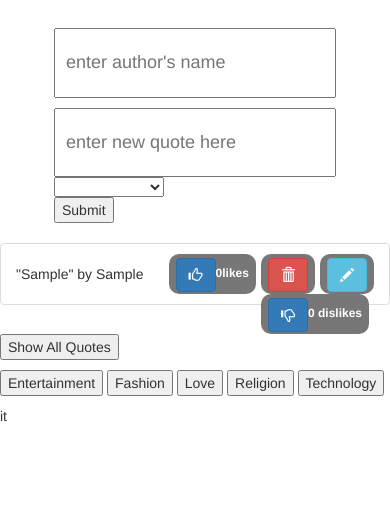
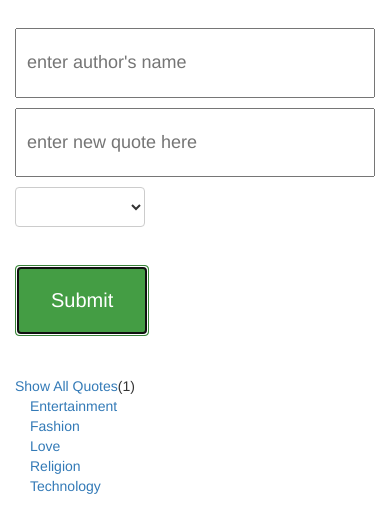
Before and after one commit to andela-otalabi/quotaculous, a website: page index.html in a window 390 px wide. Both pictures are taken after typing "Sample", "Sample" into the empty fields and a click on the button "Submit". Shown: the part 54-586 px from the top of the page. Drawn offline with Linux system fonts and the light colour scheme.

Commit message:
added links that show quotes in different categories

```diff
--- a/app.js
+++ b/app.js
@@ -13,10 +13,13 @@ app.controller('main', ['$scope', 'localStorageService', 'ModalService', functio
     $scope.quoteList = [];
   }
 
-  $scope.loveQs = false;
+  $scope.hideQs = false;
   $scope.showQs = false;
 
   $scope.submit = function() {
+    if ($scope.quoteName === '' || $scope.author === '' || $scope.category === '') {
+      alert('quote fields cannot be empty');
+    } else {
       var quote = {
         'name': $scope.quoteName,
         'author': $scope.author,
@@ -34,6 +37,7 @@ app.controller('main', ['$scope', 'localStorageService', 'ModalService', functio
       $scope.quoteName = '';
       $scope.author = '';
       $scope.category = '';
+    }
   };
 
   $scope.editQuote = function(quote, index) {
@@ -88,35 +92,29 @@ app.controller('main', ['$scope', 'localStorageService', 'ModalService', functio
     } else {
       $scope.quoteList[index].ratings.likes = 0;
     }
-
     localStorageService.set('quotes', $scope.quoteList);
   };
 
-  $scope.toggleLove = function() {
-    $scope.loveQuotes = [];
+  $scope.getQuotes = function(args) {
+    $scope.allQuotes = [];
     $scope.q = localStorageService.get('quotes');
-    for (var i = 0; i < $scope.q.length; i++) {
-      if ($scope.q[i].category === "love") {
-        $scope.loveQuotes.push($scope.q[i]);
+    for (i = 0; i < $scope.q.length; i++) {
+      if ($scope.q[i].category === args) {
+        $scope.allQuotes.push($scope.q[i]);
       }
     }
-    $scope.loveQs = !$scope.loveQs;
+    $scope.hideQs = !$scope.hideQs;
   };
 
   $scope.load = function() {
-    // $scope.category = getUrl();
-    $scope.categories = [];
+    /*$scope.categories = [];
     localStorageService.set('category', $scope.categories);
 
     $scope.data = localStorageService.get('quotes');
     for (var i = 0; i < $scope.data.length; i++) {
       $scope.categories.push($scope.data[i].category);
-    }
+    }*/
     $scope.showQs = !$scope.showQs;
-    // $scope.allCategories =
-    console.log($scope.categories);
-    // $scope.categoryData = localStorageService.get('category');
-    // console.log($scope.categoryData);
   };
 }]);
 
--- a/index.html
+++ b/index.html
@@ -14,7 +14,7 @@
 
 <body ng-controller="main">
   <nav class="navbar navbar-default">
-    <div class="container-fluid">
+    <div class="container">
       <!-- Brand and toggle get grouped for better mobile display -->
       <div class="navbar-header">
         <a class="navbar-brand" href="#">Quotaculous</a>
@@ -23,14 +23,14 @@
     <!-- /.container-fluid -->
   </nav>
   <!-- Trigger the modal with a button -->
-  <div class="container">
+  <div class="container main-wrapper">
     <div class="row">
-      <div class="col-md-8">
+      <div class="col-md-10">
         <input type="textbox" placeholder="enter author's name" ng-model="author" />
         <input id="quote" type="textbox" placeholder="enter new quote here" ng-model="quoteName" />
       </div>
-      <div class="col-md-4" details-wrapper>
-        <select ng-model="category">
+      <div class="col-md-2 dropdown-wrapper">
+        <select class="btn btn-default select-btn" ng-model="category">
           <option value="entertainment">Entertainment</option>
           <option value="fashion">Fashion</option>
           <option value="love">Love</option>
@@ -38,21 +38,24 @@
           <option value="tech">Technology</option>
         </select>
         <br />
-        <button ng-click="submit()">Submit</button>
+        <button class="btn btn-success" ng-click="submit()">Submit</button>
       </div>
     </div>
   </div>
+  <!--<ul ng-hide="showQs">-->
+  <!--<li ng-repeat="quote in data">-->
+  <div class="container bottom-wrapper">
+    <div class="col-md-8">
       <div class="row quotes-list">
-    <br>
-    <div class="col-lg-8 col-md-offset-1">
-      <ul class="list-group">
+        <a ng-click="load()">Show All Quotes</a>({{quoteList.length}})
+        <ul class="list-group" ng-show="showQs">
           <li class="list-group-item" ng-repeat="quote in quoteList">
-          "{{quote.name}}" by {{quote.author}} {{quote.category}}
+            "{{quote.name}}" by {{quote.author}} [{{quote.category}}]
             <span class="badge">
-            <button type="button" class="btn btn-info glyphicon glyphicon-pencil" ng-click="editQuote(quoteList[$index], $index)"></button>
+              <button type="button" class="btn btn-info glyphicon glyphicon-pencil" ng-click="editQuote(quoteList[$index], $index)">Edit</button>
             </span>
-          <span class="badge">
-            <a class="glyphicon glyphicon-trash btn btn-danger" ng-click="delete($index)"></a>
+            <span style="background-color: #d9534f" class="badge">
+              <a class="glyphicon glyphicon-trash" ng-click="delete($index)">Delete</a>
             </span>
             <span class="badge">
               <a class="glyphicon glyphicon-thumbs-up btn btn-primary" ng-click="like($index)"></a>{{quote.ratings.likes}}likes
@@ -63,29 +66,19 @@
           </li>
         </ul>
       </div>
-  </div>
-  <button ng-click="load()">Show All Quotes</button>
-  <br>
-  <div>
-    <ul ng-hide="showQs">
-      <li ng-repeat="quote in data">{{quote.name}} {{quote.author}} Category: {{quote.category}}</li>
-    </ul>
-    <button ng-click="entertainment()">Entertainment</button>
-    <button ng-click="fashion()">Fashion</button>
-    <button ng-click="toggleLove()">Love</button>
-    <button ng-click="religionQ()">Religion</button>
-    <button ng-click="techQ()">Technology</button>
-    <ul ng-hide="loveQs">
-      <li ng-repeat="loves in loveQuotes">
-        <span>"{{loves.name}}" by {{loves.author}}</span>
+      <a ng-click="getQuotes('entertainment')">Entertainment</a></br>
+      <a ng-click="getQuotes('fashion')">Fashion</a></br>
+      <a ng-click="getQuotes('love')">Love</a></br>
+      <a ng-click="getQuotes('religion')">Religion</a></br>
+      <a ng-click="getQuotes('tech')">Technology</a>
+      <ul ng-show="hideQs">
+        <li ng-repeat="x in allQuotes">
+          <span>"{{x.name}}" by {{x.author}}</span>
         </li>
       </ul>
-    <!-- Category
-    <ul ng-repeat="category in categories track by $index">
-      <li><a ng-href="{{category}}">{{category}}</a></li>
-    </ul>
     </div>
-  <!-- <p> {{data}} </p> -->
+  </div>
+  <br>
   <script type="text/javascript" src="app.js"></script>
   <script type="text/ng-template" id="modal.html">
     <div class="modal fade">
@@ -112,4 +105,3 @@
 </body>
 
 </html>
-it
--- a/style.css
+++ b/style.css
@@ -1,26 +1,6 @@
-/* #right {
-   float: right;
-   width: 380px;
-   border: 3px black solid;
-   margin-bottom: 10px;
-   margin-left: 400px;
-   border-radius: 5px;
- }
-
- #category {
-   float: left;
-   width: 380px;
-   margin-bottom: 10px;
-   margin-right: 300px;
-   border-radius: 5px;
- }
-
-#quote{
-   padding: 30px;
-}
-*/
-.container {
-   width: 80%;x
+body {
+   margin: 0;
+   padding: 0;
 }
 input {
    width: 100%;
@@ -29,11 +9,36 @@ input {
    font-size: 18px;
 }
 
-.details-wrapper {
-   margin-top: 10px;
-   padding: 20px;
+.main-wrapper {
+   margin-bottom: 40px;
 }
 
+.bottom-wrapper {
+
+}
+
+.dropdown-wrapper {
+   margin-top: 10px;
+}
+
+.btn-category {
+   margin-right: 20px;
+}
+
+.select-btn {
+   padding: 10px;
+   margin-bottom: 38px;
+   font-size: 14px;
+}
+
+.btn-success {
+   padding: 20px 35px;
+   font-size: 20px;
+}
+
+button {
+   padding: 5px;
+}
 .navbar-brand {
    font-size: 30px;
    color: #000;
```
Lines whose indentation alone changed are shown as unchanged.
